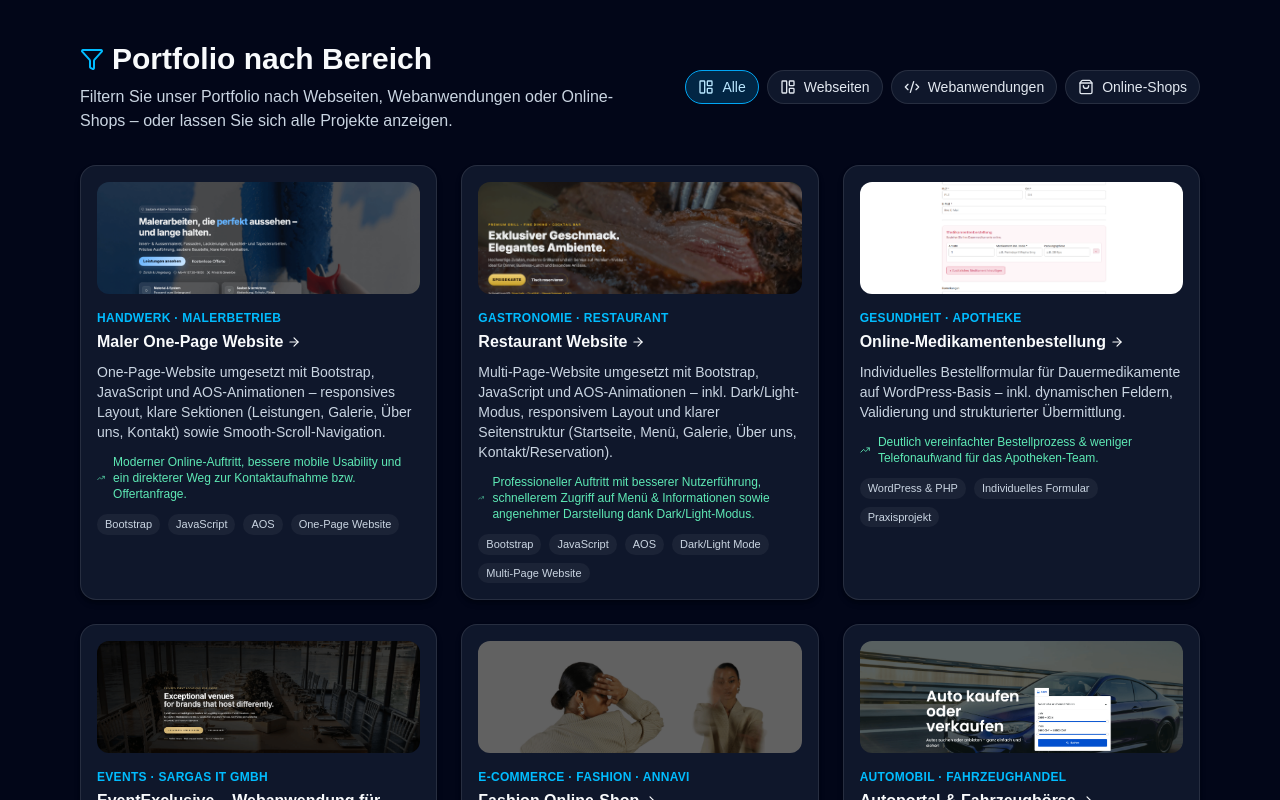
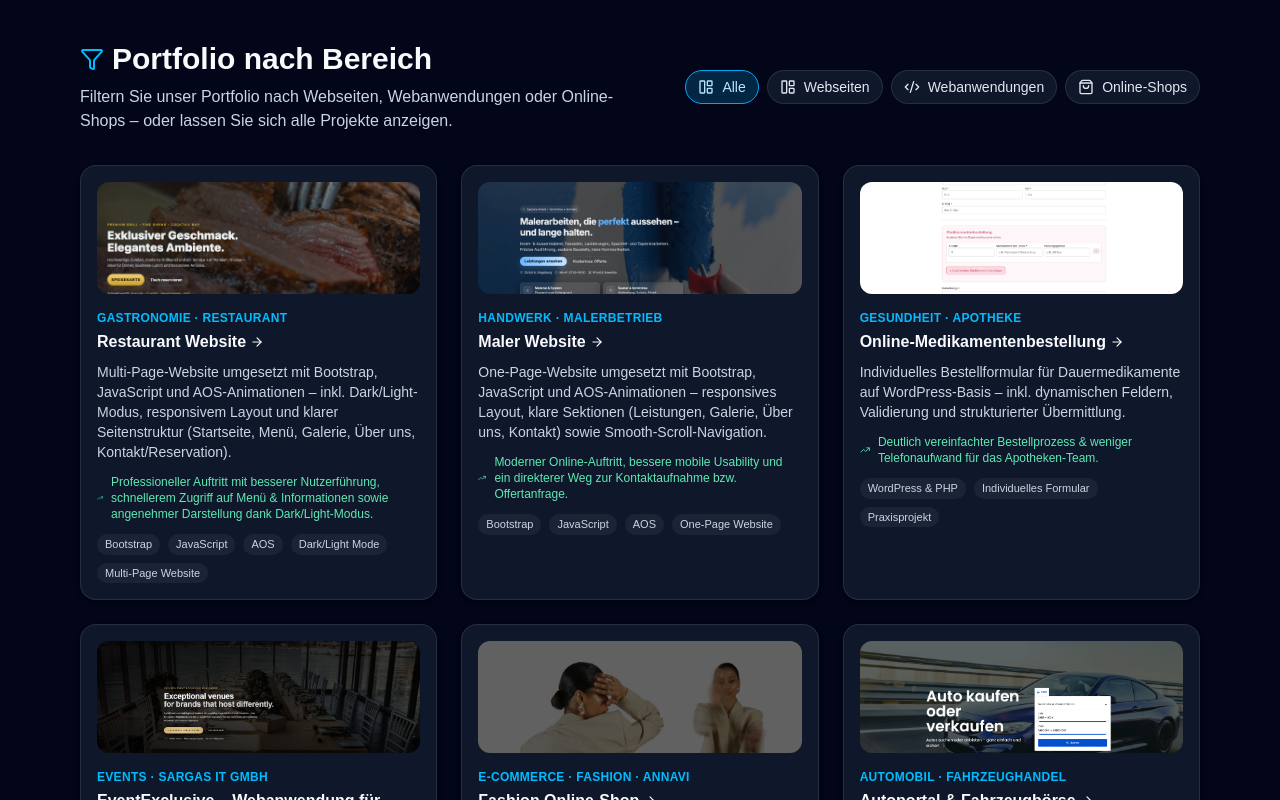
Before and after one commit to miodragpetrovic/sargasweb, a Next.js app: page /portfolio in a window 1280 px wide. Shown: the part 619-1419 px from the top of the page. Built offline with nearby package versions, Linux system fonts and the light colour scheme.

Commit message:
portfolio

```diff
--- a/app/portfolio/PortfolioClient.tsx
+++ b/app/portfolio/PortfolioClient.tsx
@@ -36,20 +36,6 @@ interface Project {
 
 const projects: Project[] = [
   {
-    id: 2,
-    title: "Maler One-Page Website",
-    type: "website",
-    industry: "Handwerk · Malerbetrieb",
-    summary:
-      "One-Page-Website umgesetzt mit Bootstrap, JavaScript und AOS-Animationen – responsives Layout, klare Sektionen (Leistungen, Galerie, Über uns, Kontakt) sowie Smooth-Scroll-Navigation.",
-    result:
-      "Moderner Online-Auftritt, bessere mobile Usability und ein direkterer Weg zur Kontaktaufnahme bzw. Offertanfrage.",
-    tags: ["Bootstrap", "JavaScript", "AOS", "One-Page Website"],
-    color: "from-sky-400/80 via-sky-600/60 to-slate-900/90",
-    image: "/img/maler-website.png",
-    url: "https://maler.sargasweb.ch/",
-  },
-  {
     id: 1,
     title: "Restaurant Website",
     type: "website",
@@ -63,6 +49,21 @@ const projects: Project[] = [
     image: "/img/restaurant-website.png",
     url: "https://restaurant.sargasweb.ch/",
   },
+  {
+    id: 2,
+    title: "Maler Website",
+    type: "website",
+    industry: "Handwerk · Malerbetrieb",
+    summary:
+      "One-Page-Website umgesetzt mit Bootstrap, JavaScript und AOS-Animationen – responsives Layout, klare Sektionen (Leistungen, Galerie, Über uns, Kontakt) sowie Smooth-Scroll-Navigation.",
+    result:
+      "Moderner Online-Auftritt, bessere mobile Usability und ein direkterer Weg zur Kontaktaufnahme bzw. Offertanfrage.",
+    tags: ["Bootstrap", "JavaScript", "AOS", "One-Page Website"],
+    color: "from-sky-400/80 via-sky-600/60 to-slate-900/90",
+    image: "/img/maler-website.png",
+    url: "https://Maler.sargasweb.ch/",
+  },
+
   {
     id: 3,
     title: "Online-Medikamentenbestellung",
```
